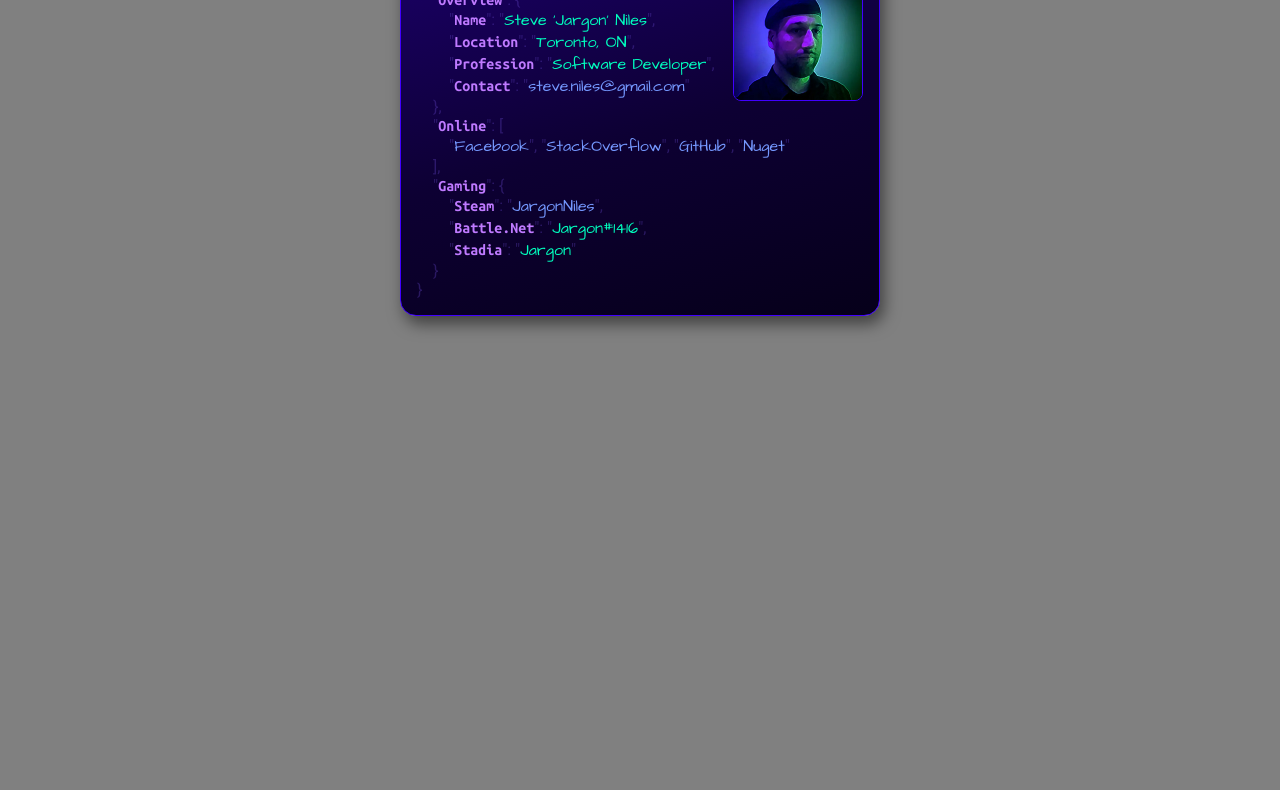
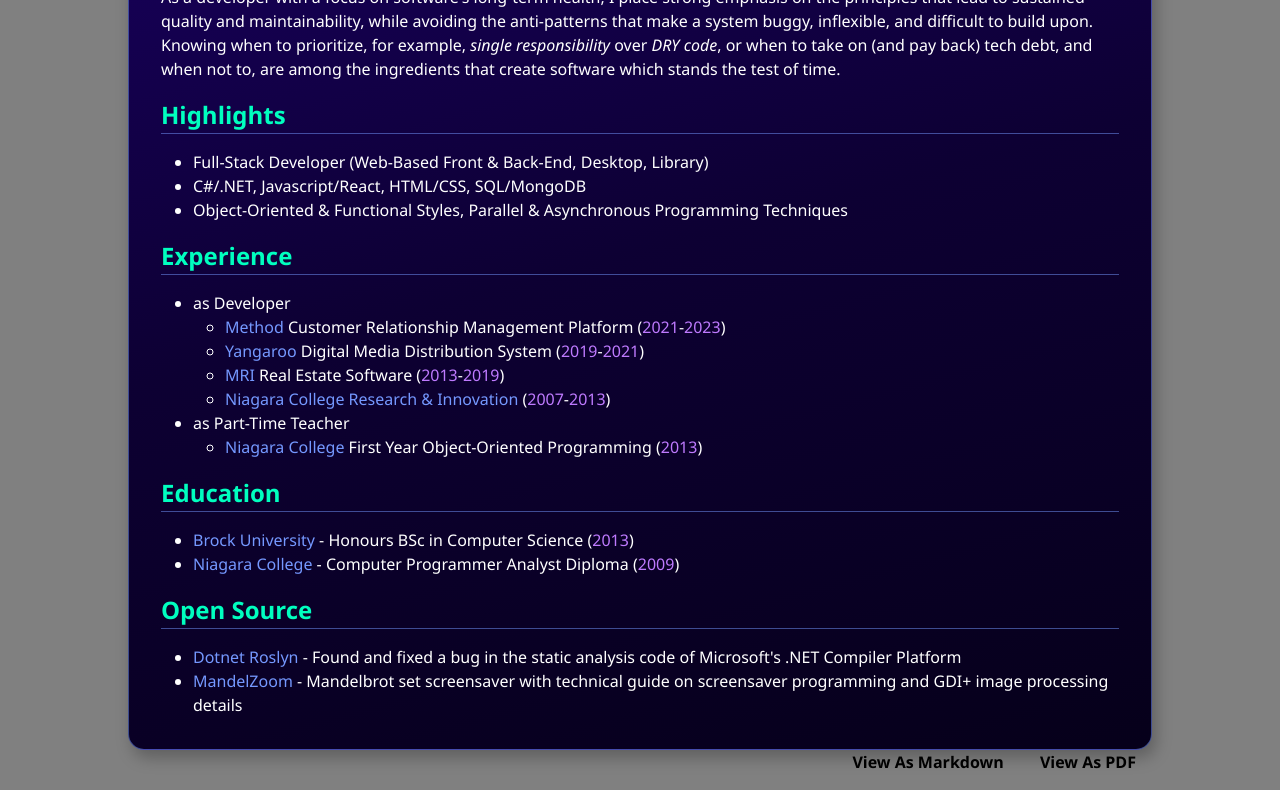
Before and after one commit to steveniles/steveniles.github.io, a plain HTML site: page index.html in a window 1280 px wide. Shown: the part 265-1055 px from the top of the page. Before the commit the page ends 800 px from the top, so only its background shows below. Drawn offline with Linux system fonts and the light colour scheme.

Commit message:
2024 Updates

```diff
--- a/index.html
+++ b/index.html
@@ -1,12 +1,11 @@
 <!DOCTYPE html>
 <html lang="en">
-
     <head>
         <meta charset="UTF-8">
         <meta name="viewport" content="width=device-width, initial-scale=1.0">
-        <meta name="description" content="Digital profile card for Steve Niles, with contact info, and various personal and professional links">
-        <title>Steve Niles</title>
-        <link href="https://fonts.googleapis.com/css2?family=Architects+Daughter&family=Roboto&family=Ubuntu+Mono:wght@700" rel="stylesheet">
+        <meta name="description" content="Resume - Steve Niles">
+        <title>Steve Niles - Senior Enterprise Software Developer</title>
+        <link href="https://fonts.googleapis.com/css2?family=Noto+Sans:ital,wght@0,100..900;1,100..900&display=swap" rel="stylesheet" type="text/css">
         <link rel="icon" type="image/png" sizes="16x16" href="images/favicons/16.png">
         <link rel="icon" type="image/png" sizes="32x32" href="images/favicons/32.png">
         <link rel="icon" type="image/png" sizes="64x64" href="images/favicons/64.png">
@@ -18,30 +17,40 @@
                 box-sizing: border-box;
             }
 
+            ::selection {
+                background: #7598ff;
+                color: #FFF;
+            }
+
             body {
                 background: #808080;
-                color: #6040bf60;
+                color: #FFF;
                 display: flex;
-                font: 16px 'Roboto', sans-serif;
+                font-family: "Segoe UI", "Noto Sans", Helvetica, Arial, sans-serif;
+                font-size: 16px;
+                font-weight: 400;
+                line-height: 1.5;
                 margin: 0;
                 min-height: 100vh;
                 padding: 16px;
             }
 
+            .container {
+                margin: auto;
+                max-width: 1024px;
+            }
+
             main {
                 background: linear-gradient(165deg, #1a0066, #0d0033, #06001a);
                 border-radius: 16px;
-                border: 1px solid #4000ff;
-                box-shadow: 4px 8px 16px #00000080;
-                margin: auto;
-                min-height: 362px;
-                padding: 16px;
-                width: 480px;
+                border: 1px solid #7598ff80;
+                box-shadow: 4px 8px 16px #00000040;
+                padding: 32px 32px 16px;
             }
 
             img {
                 border-radius: 8px;
-                border: 1px solid #4000ff;
+                border: 1px solid #7598ff80;
                 float: right;
                 height: 130px;
                 transform: none;
@@ -54,101 +63,114 @@
                 transform: scale(1.5, 1.5) rotate(5deg) translate(24px, -24px);
             }
 
-            ul {
-                list-style: none;
+            h1 {
+                border-bottom: 1px solid #7598ff80;
+                color: #7598ff;
                 margin: 0;
-                padding: 0 0 0 16px;
+            }
+
+            h1 strong {
+                color: #00ffbf;
+                font-weight: 800;
+            }
+
+            h2 {
+                border-bottom: 1px solid #7598ff80;
+                color: #00ffbf;
+                margin: 16px 0;
             }
 
             a {
                 color: #7598ff;
-                font: 16px 'Architects Daughter', sans-serif;
                 text-decoration: none;
                 transition: color 200ms;
             }
 
             a:hover {
-                color: #00ffbf;
+                color: #bf7aff;
             }
 
             a:active {
                 color: #4000ff;
             }
 
-            .key {
-                color: #bf7aff;
-                font: bold 16px 'Ubuntu Mono', monospace;
+            ul {
+                padding-left: 32px;
             }
 
-            .value {
-                color: #00ffbf;
-                font: 16px 'Architects Daughter', sans-serif;
+            time {
+                color: #bf7aff;
             }
 
-            ::selection {
-                background: #00ffbf40;
+            footer {
+                text-align: right;
+
             }
 
-            a::selection,
-            .key::selection,
-            .value::selection {
-                background: #00ffbf;
-                color: #4000ff;
+            footer a {
+                color: #000;
+                font-weight: 600;
+                margin: 0 16px;
             }
 
-            @media (max-width: 512px) {
-                main {
-                    text-align: center;
-                }
-
-                img {
-                    float: none;
-                }
-
-                div {
-                    text-align: left;
-                }
+            footer a:hover {
+                color: #4000ff;
             }
         </style>
     </head>
-
     <body>
-        <main>
-            <picture>
-                <!-- jpeg fallback just because Apple's browser can't modern web:P -->
-                <source srcset="images/profile.webp" type="image/webp">
+        <div class="container">
+            <main>
                 <img src="images/profile.jpg" alt="profile picture">
-            </picture>
-            <div>{
+                <h1><strong>Steve Niles</strong><br>Senior Enterprise Software Developer</h1>
+                <p>
+                    Toronto, Ontario, Canada<br>
+                    <a href="mailto:steve.niles@gmail.com">steve.niles@gmail.com</a><br>
+                    <a href="https://www.steveniles.dev">www.steveniles.dev</a>
+                </p>
+                <p>
+                    As a developer with a focus on software's long-term health, I place strong emphasis on the principles that lead to sustained quality and maintainability, while avoiding the anti-patterns that make a system buggy, inflexible, and difficult to build upon.<br>
+                    Knowing when to prioritize, for example, <em>single responsibility</em> over <em>DRY code</em>, or when to take on (and pay back) tech debt, and when not to, are among the ingredients that create software which stands the test of time.
+                </p>
+                <h2>Highlights</h2>
                 <ul>
-                    <li>"<span class="key">Overview</span>": {
+                    <li>Full-Stack Developer (Web-Based Front & Back-End, Desktop, Library)</li>
+                    <li>C#/.NET, Javascript/React, HTML/CSS, SQL/MongoDB</li>
+                    <li>Object-Oriented & Functional Styles, Parallel & Asynchronous Programming Techniques</li>
+                </ul>
+                <h2>Experience</h2>
+                <ul>
+                    <li>
+                        as Developer
                         <ul>
-                            <li>"<span class="key">Name</span>": "<span class="value">Steve&nbsp;'Jargon'&nbsp;Niles</span>",</li>
-                            <li>"<span class="key">Location</span>": "<span class="value">Toronto,&nbsp;ON</span>",</li>
-                            <li>"<span class="key">Profession</span>": "<span class="value">Software&nbsp;Developer</span>",</li>
-                            <li>"<span class="key">Contact</span>": "<a href="mailto:steve.niles@gmail.com">steve.niles@gmail.com</a>"</li>
-                        </ul>},
+                            <li><a href="https://www.method.me" target="_blank">Method</a> Customer Relationship Management Platform (<time>2021</time>-<time>2023</time>)</li>
+                            <li><a href="https://yangaroo.com" target="_blank">Yangaroo</a> Digital Media Distribution System (<time>2019</time>-<time>2021</time>)</li>
+                            <li><a href="https://www.mrisoftware.com" target="_blank">MRI</a> Real Estate Software (<time>2013</time>-<time>2019</time>)</li>
+                            <li><a href="https://www.ncinnovation.ca" target="_blank">Niagara College Research & Innovation</a> (<time>2007</time>-<time>2013</time>)</li>
+                        </ul>
                     </li>
-                    <li>"<span class="key">Online</span>": [
+                    <li>
+                        as Part-Time Teacher
                         <ul>
-                            <li>
-                                "<a href="https://www.facebook.com/jargon.niles">Facebook</a>",
-                                "<a href="https://stackoverflow.com/users/1786847/steve-niles?tab=profile">StackOverflow</a>",
-                                "<a href="https://github.com/steveniles">GitHub</a>",
-                                "<a href="https://www.nuget.org/profiles/Jargon">Nuget</a>"
-                            </li>
-                        </ul>],
+                            <li><a href="https://www.niagaracollege.ca" target="_blank">Niagara College</a> First Year Object-Oriented Programming (<time>2013</time>)</li>
+                        </ul>
                     </li>
-                    <li>"<span class="key">Gaming</span>": {
-                        <ul>
-                            <li>"<span class="key">Steam</span>": "<a href="https://steamcommunity.com/id/JargonNiles">JargonNiles</a>",</li>
-                            <li>"<span class="key">Battle.Net</span>": "<span class="value">Jargon#1416</span>",</li>
-                            <li>"<span class="key">Stadia</span>": "<span class="value">Jargon</span>"</li>
-                        </ul>}
-                    </li>
-                </ul>}
-            </div>
-        </main>
+                </ul>
+                <h2>Education</h2>
+                <ul>
+                    <li><a href="https://brocku.ca" target="_blank">Brock University</a> - Honours BSc in Computer Science (<time>2013</time>)</li>
+                    <li><a href="https://www.niagaracollege.ca" target="_blank">Niagara College</a> - Computer Programmer Analyst Diploma (<time>2009</time>)</li>
+                </ul>
+                <h2>Open Source</h2>
+                <ul>
+                    <li><a href="https://github.com/dotnet/roslyn/pull/8195" target="_blank">Dotnet Roslyn</a> - Found and fixed a bug in the static analysis code of Microsoft's .NET Compiler Platform</li>
+                    <li><a href="https://github.com/steveniles/MandelZoom" target="_blank">MandelZoom</a> - Mandelbrot set screensaver with technical guide on screensaver programming and GDI+ image processing details</li>
+                </ul>
+            </main>
+            <footer>
+                <a href="resume.md">View As Markdown</a>
+                <a href="resume.pdf">View As PDF</a>
+            </footer>
+        </div>
     </body>
-
 </html>
```
Also changed, not shown: dev.html (deleted, +0 -148 lines), 6 other files.
